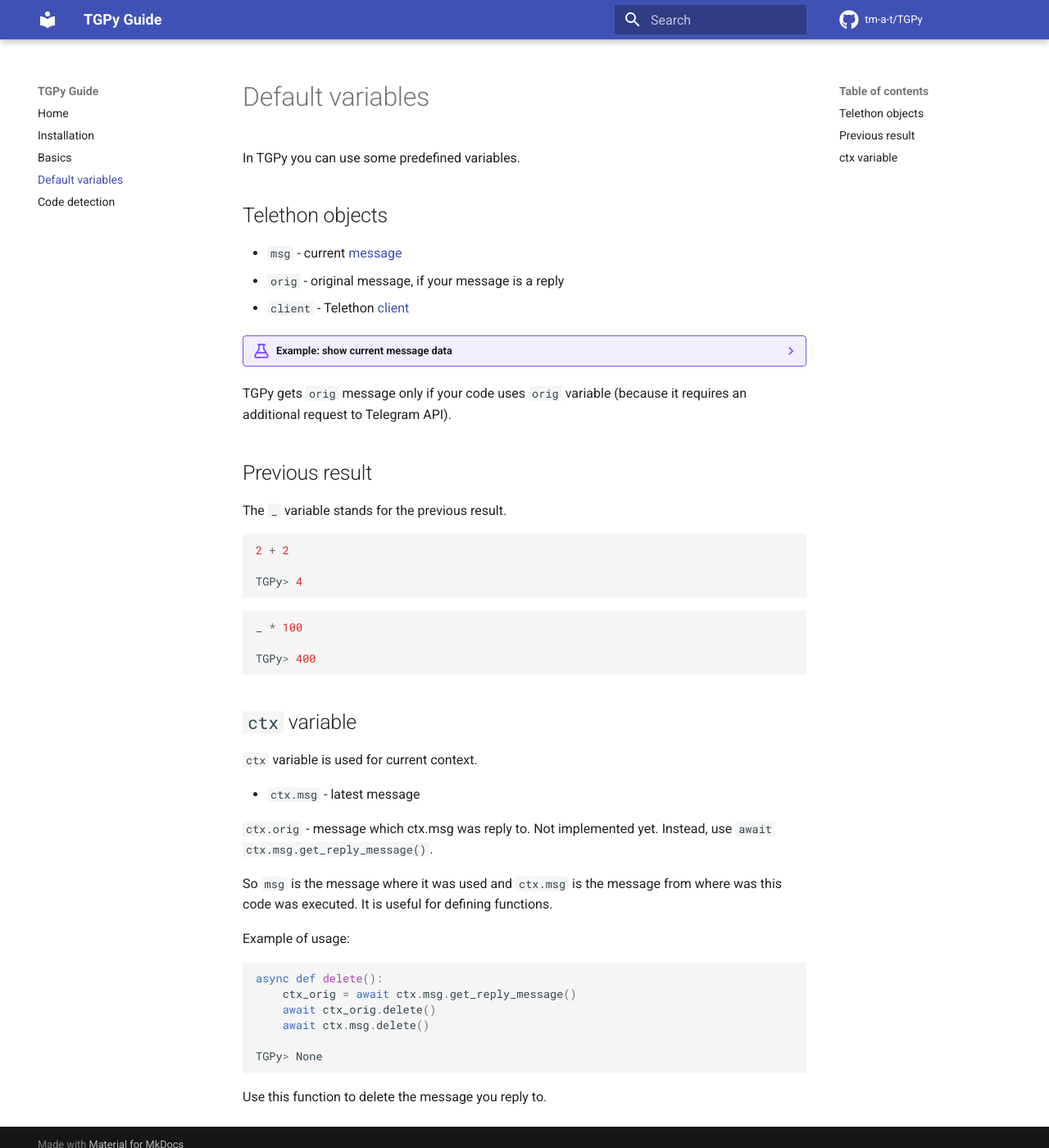
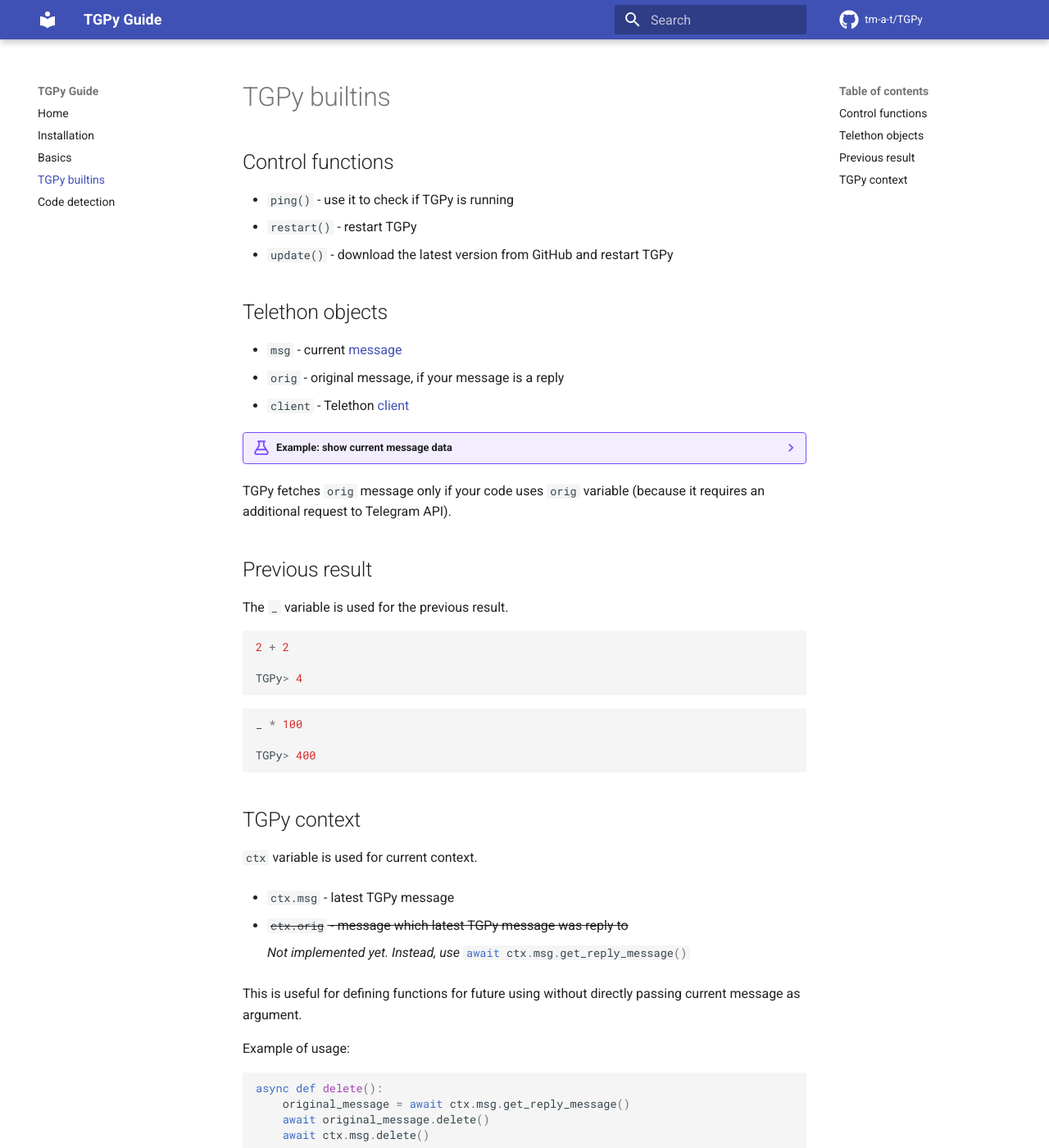
Before and after one commit to tm-a-t/TGPy, an MkDocs documentation site: the page built from guide/docs/builtins.md, in a window 1280 px wide and 1400 px high. Shown: the whole window at 82% size. Built offline with MkDocs 1.6.1 and Material for MkDocs 9.7.7, drawn with Linux system fonts in a browser that asks for light colours; comment, search, counter and statistics services are not loaded.

Commit message:
guide: rewrite 'TGPy builtins' page (ex. 'Variables')

````diff
--- a/guide/docs/variables.md
+++ b/guide/docs/builtins.md
@@ -1,6 +1,10 @@
-# Default variables
+# TGPy builtins
 
-In TGPy you can use some predefined variables.
+## Control functions
+
+- `ping()` - use it to check if TGPy is running
+- `restart()` - restart TGPy
+- `update()` - download the latest version from GitHub and restart TGPy
 
 ## Telethon objects
 
@@ -11,7 +15,7 @@
 
 ??? example "Example: show current message data"
 
-    ```python
+    ```python hl_lines="1"
     return msg
 
     TGPy> Message(
@@ -61,11 +65,12 @@
     )
     ```
 
-TGPy gets `orig` message only if your code uses `orig` variable (because it requires an additional request to Telegram API).
+TGPy fetches `orig` message only if your code uses `orig` variable (because it requires an additional request
+to Telegram API).
 
 ## Previous result
 
-The `_` variable stands for the previous result.
+The `_` variable is used for the previous result.
 
 ```python
 2 + 2
@@ -79,23 +84,24 @@
 TGPy> 400
 ```
 
-## `ctx` variable
+## TGPy context
 
 `ctx` variable is used for current context.
 
-- `ctx.msg` - latest message
+- `ctx.msg` - latest TGPy message
 
-`ctx.orig` - message which ctx.msg was reply to. Not implemented yet.
-Instead, use `await ctx.msg.get_reply_message()`.
+- ~~`ctx.orig` - message which latest TGPy message was reply to~~
 
-So `msg` is the message where it was used and `ctx.msg` is the message from where was this code was executed.
-It is useful for defining functions.
+    _Not implemented yet. Instead, use_ `#!python await ctx.msg.get_reply_message()`
+
+
+This is useful for defining functions for future using without directly passing current message as argument.
 
 Example of usage:
 ```python
 async def delete():
-    ctx_orig = await ctx.msg.get_reply_message()
-    await ctx_orig.delete()
+    original_message = await ctx.msg.get_reply_message()
+    await original_message.delete()
     await ctx.msg.delete()
 
 TGPy> None
--- a/guide/mkdocs.yml
+++ b/guide/mkdocs.yml
@@ -27,13 +27,17 @@
   - toc:
       permalink: true
   - admonition
+  - attr_list
   - pymdownx.highlight
+  - pymdownx.inlinehilite
   - pymdownx.superfences
   - pymdownx.details
   - pymdownx.superfences
+  - pymdownx.mark
+  - pymdownx.tilde
 nav:
   - index.md
   - installation.md
   - basics.md
-  - variables.md
+  - builtins.md
   - code_detection.md
````
Also changed, not shown: guide/docs/basics.md (+2 -1 lines), guide/docs/index.md (+29 -56 lines), guide/docs/installation.md (+2 -1 lines), README.md.
